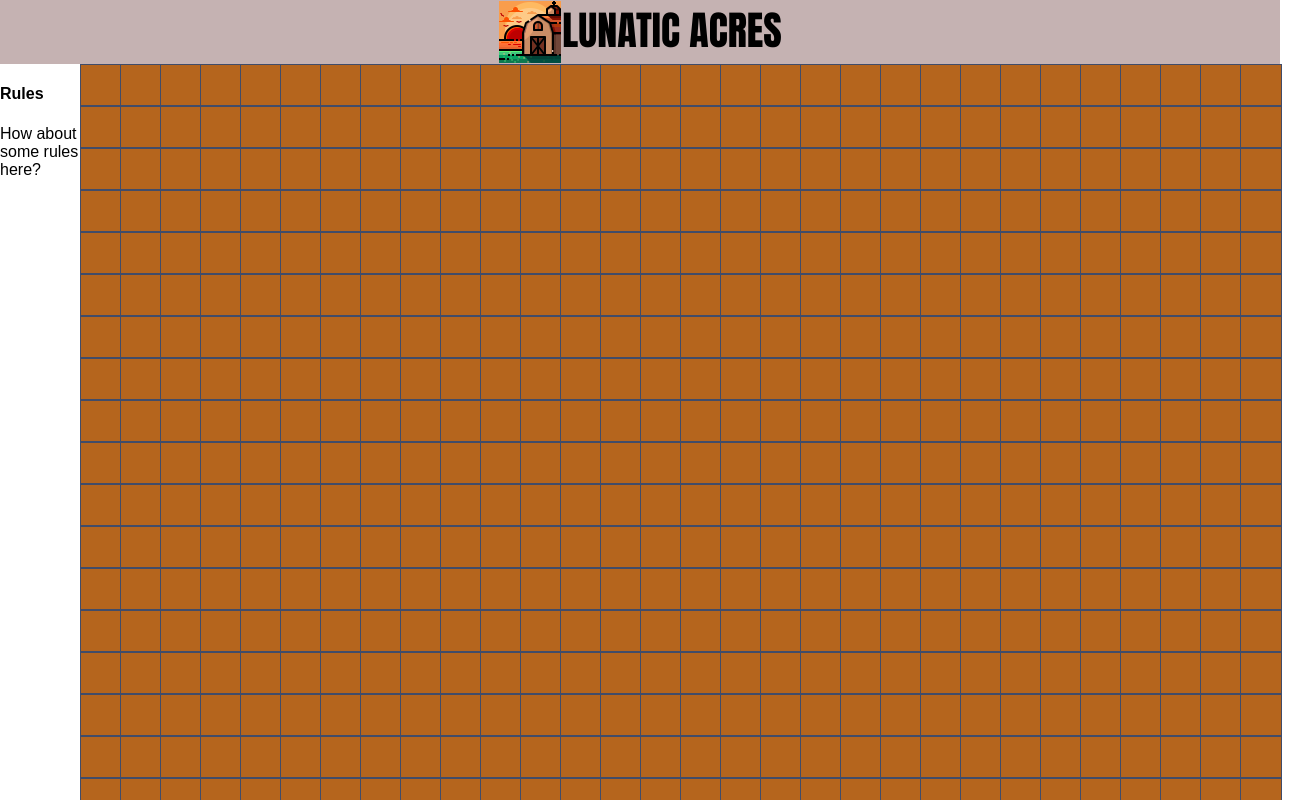
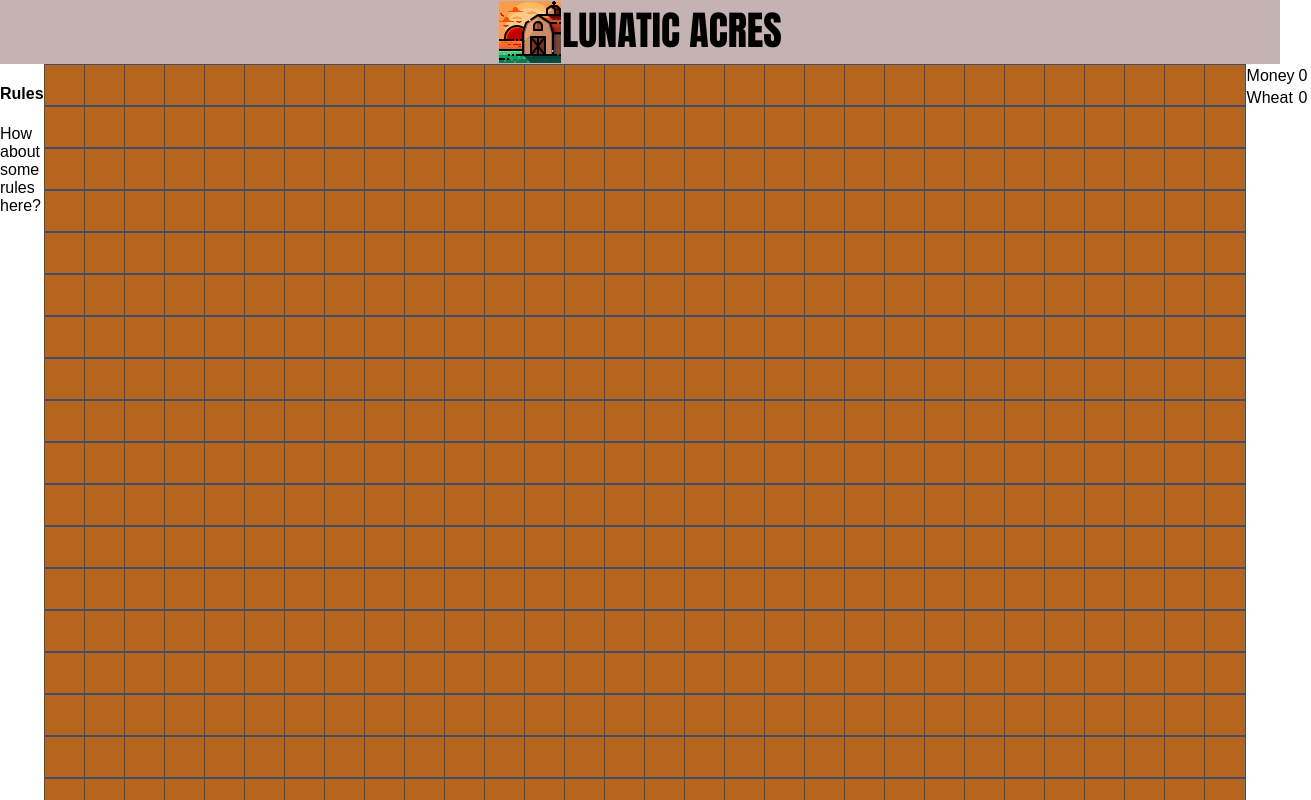
Before and after one commit to Jezzy1999/lunatic-acres, a React (Create React App) app in the folder client/: page / in a window 1280 px wide. Shown: the top 800 px of the page, 1311 px wide, since content can reach past the window. Built offline with nearby package versions, Linux system fonts and the light colour scheme; no server answers.

Commit message:
Added playerinfo component

```diff
--- a/client/src/App.js
+++ b/client/src/App.js
@@ -4,6 +4,7 @@ import './App.css';
 
 import Header from './components/header';
 import WorldMap from './components/WorldMap';
+import PlayerInfo from './components/PlayerInfo';
 
 const client = new W3CWebSocket('ws://127.0.0.1:8080/ws');
 
@@ -39,6 +40,7 @@ class App extends Component {
                     </div>
                 </div>
                 <WorldMap height={height} width={width} socket={client}/>
+                <PlayerInfo socket={client}/>
             </div>
           </div>
       );
```
